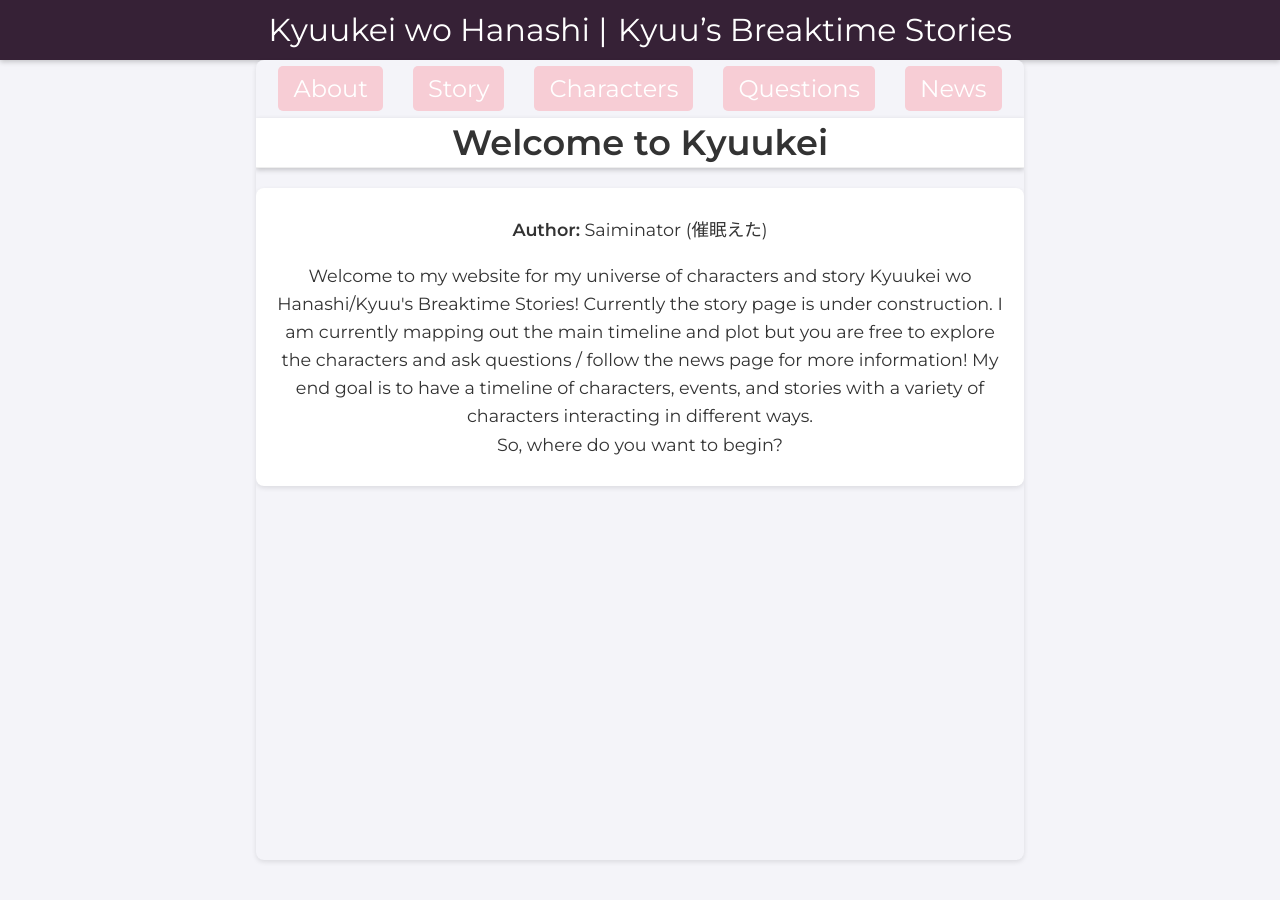
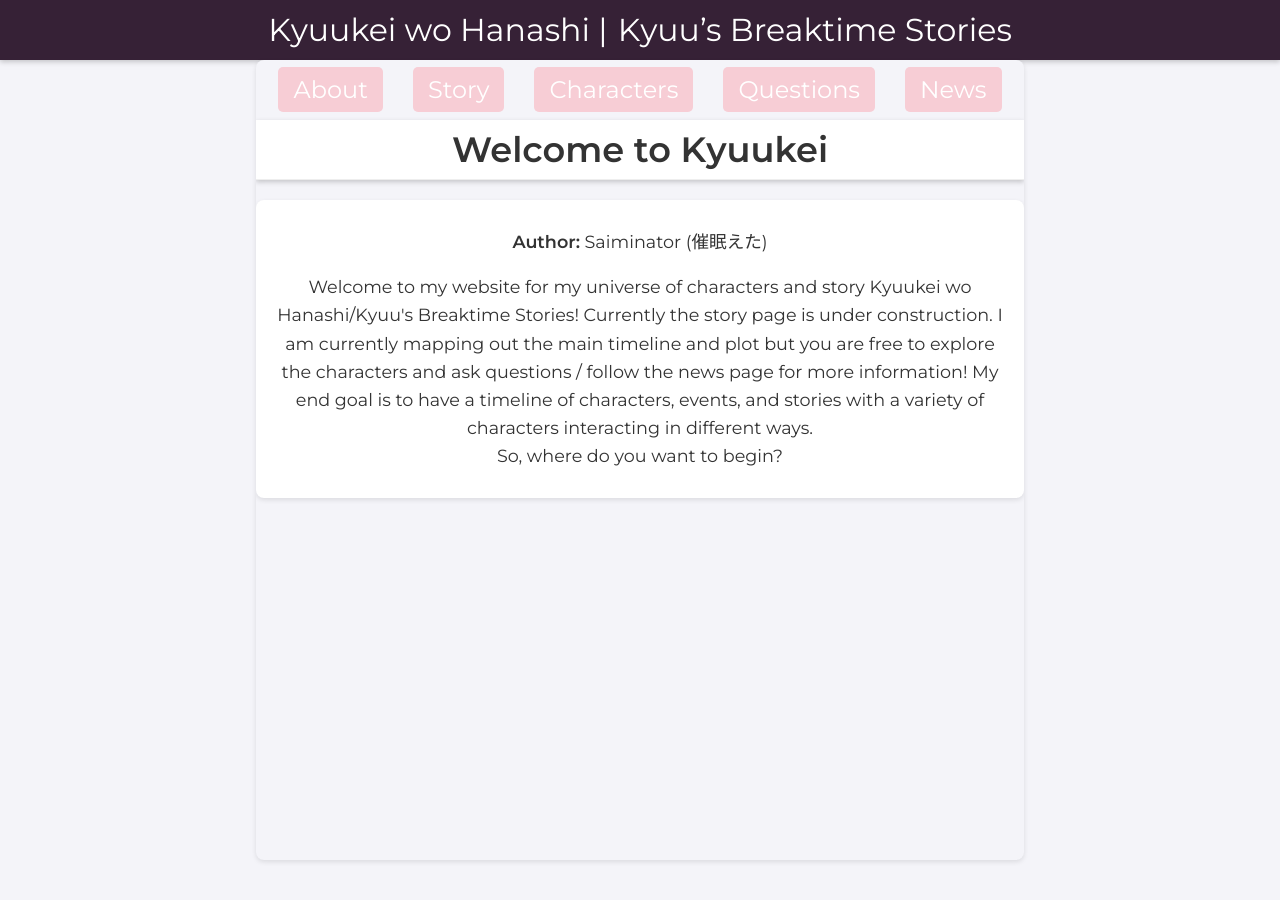
Before and after one commit to Saiminator/Kyuukei, a Jekyll site: the page built from index.html, in a window 1280 px wide. Built offline with Jekyll 4.4.1, drawn with Linux system fonts in a browser that asks for light colours.

Commit message:
Update style.css

```diff
--- a/css/style.css
+++ b/css/style.css
@@ -30,7 +30,7 @@
 
 body {
   font-family: 'Montserrat', sans-serif;
-  font-size: 1.1rem;  /* Increased base size */
+  font-size: 1.1rem;
   background: #f4f4f9;
   color: #333;
   line-height: 1.6;
@@ -57,7 +57,7 @@
   .side-box {
     display: block;
     width: 20%;
-    height: calc(100vh - 60px); /* Below header (60px) */
+    height: calc(100vh - 60px);
     overflow: hidden;
   }
   .side-box img {
@@ -135,7 +135,6 @@
 }
 
 /* ---------- Navigation Rules ---------- */
-/* Show mobile nav only on viewports ≤600px; desktop menu on ≥601px */
 @media (min-width: 601px) {
   #nav-mobile { display: none !important; }
   .nav-menu-desktop { display: flex !important; }
@@ -157,7 +156,7 @@
   }
   #nav-mobile-menu {
     list-style: none;
-    display: none; /* toggled via JS */
+    display: none;
     flex-direction: column;
     align-items: center;
     width: 100%;
@@ -174,8 +173,6 @@
     font-size: 1.25rem;
   }
   #nav-mobile-menu a:hover { color: #667eea; }
-
-  /* Style mobile menu toggle in Orby Pink */
   #nav-toggle {
     background: #f7cdd5;
     color: #fff;
@@ -187,11 +184,11 @@
   }
 }
 
-/* Desktop Navigation Menu inside Fixed Container */
+/* Desktop Navigation Menu */
 .nav-menu-desktop {
   margin: 0;
   padding: 0;
-  height: 60px; /* Fixed area for desktop menu */
+  height: 60px;
   display: flex;
   align-items: center;
   justify-content: center;
@@ -207,8 +204,8 @@
 .nav-menu-desktop li { margin: 0 15px; }
 .nav-menu-desktop a {
   font-weight: 500;
-  background: #f7cdd5; /* Orby Pink background */
-  color: #fff;        /* White text */
+  background: #f7cdd5;
+  color: #fff;
   text-decoration: none;
   font-size: 1.5rem;
   padding: 8px 15px;
@@ -216,8 +213,6 @@
   transition: background 0.3s ease, color 0.3s ease;
 }
 .nav-menu-desktop a:hover { background: #e0a8b5; }
-
-/* Responsive adjustments for desktop menu when viewport is below 750px */
 @media (max-width: 750px) {
   .nav-menu-desktop a {
     font-size: 1.3rem;
@@ -227,7 +222,6 @@
 
 /* =====================================================
    6. Fixed Container for Page Content
-   (Used by pages such as News, Questions, Character Wiki, etc.)
 ===================================================== */
 .section-fixed-title {
   display: flex;
@@ -239,49 +233,25 @@
   border-radius: 8px;
   box-shadow: 0 2px 5px rgba(0,0,0,0.1);
 }
-
-/* Section Header (Page Title) */
-.section-header {
-  flex: 0 0 50px;
-  padding: 0 20px; /* Only horizontal padding */
+.section-fixed-title .section-header {
+  padding: 0 20px;
   background: #fff;
   border-bottom: 1px solid #eee;
   text-align: center;
   line-height: 50px;
   margin: 0;
+  /* Use min-height to allow wrapping */
+  min-height: 50px;
 }
-.section-header h1 {
+.section-fixed-title .section-header h1 {
   margin: 0;
   padding: 0;
 }
 
-/* Responsive adjustment for very small screens (420px and below) */
-@media (max-width: 420px) {
-  .section-header h1 {
-    font-size: 1.2rem;
-    line-height: 1.2rem;
-  }
-}
-
-/* Scrollable Content Area inside Fixed Container */
-/* Default: 100vh - 100px - 110px = calc(100vh - 210px) */
+/* Instead of a fixed calc() for .section-scroll, use flex-grow */
 .section-fixed-title .section-scroll {
-  height: calc(100vh - 210px);
+  flex: 1;
   overflow-y: auto;
-}
-
-/* Desktop: Increase container height by 20px (calc(100vh - 190px)) */
-@media (min-width: 1024px) {
-  .section-fixed-title .section-scroll {
-    height: calc(100vh - 190px);
-  }
-}
-
-/* Mobile: Shorten container height by 80px (calc(100vh - 290px)) */
-@media (max-width: 600px) {
-  .section-fixed-title .section-scroll {
-    height: calc(100vh - 290px);
-  }
 }
 
 /* =====================================================
@@ -309,7 +279,7 @@
 }
 
 /* =====================================================
-   9. TIMELINE BRANCHES (Horizontal Scroll for Timeline Page)
+   9. TIMELINE BRANCHES (Horizontal Scroll)
 ===================================================== */
 .timeline-container {
   display: flex;
@@ -317,18 +287,15 @@
   gap: 30px;
   padding: 20px;
 }
-
 .timeline-branch {
   display: flex;
   flex-direction: column;
 }
-
 .branch-title {
   font-size: 1.5rem;
   margin-bottom: 10px;
   color: #000;
 }
-
 .branch-chapters {
   display: flex;
   overflow-x: auto;
@@ -338,7 +305,6 @@
 .branch-chapters::-webkit-scrollbar {
   display: none;
 }
-
 .chapter-card {
   flex: 0 0 auto;
   background: #fff;
@@ -347,7 +313,7 @@
   padding: 10px;
   min-width: 200px;
   text-align: center;
-  box-shadow: 0 1px 3px rgba(0, 0, 0, 0.1);
+  box-shadow: 0 1px 3px rgba(0,0,0,0.1);
   text-decoration: none;
   color: #000;
   transition: transform 0.3s ease, box-shadow 0.3s ease;
@@ -356,13 +322,11 @@
   transform: translateY(-3px);
   box-shadow: 0 3px 6px rgba(0,0,0,0.15);
 }
-
 .chapter-number {
   display: block;
   font-weight: bold;
   margin-bottom: 5px;
 }
-
 .chapter-title {
   display: block;
   font-size: 1rem;
@@ -398,7 +362,7 @@
 }
 
 /* =====================================================
-   11. Character Item Styling
+   11. Character Item Styling (for listing pages)
 ===================================================== */
 .character-item {
   cursor: pointer;
@@ -408,7 +372,7 @@
 }
 .character-image {
   width: 100%;
-  padding-top: 100%; /* Square aspect ratio */
+  padding-top: 100%;
   background-size: cover;
   background-position: center;
   border: 2px solid #ddd;
@@ -557,6 +521,8 @@
    (For News, Questions, Character Wiki, etc.)
 ===================================================== */
 .section-fixed-title {
+  display: flex;
+  flex-direction: column;
   height: calc(100vh - 100px);
   overflow: hidden;
   margin: 0 auto;
@@ -569,34 +535,18 @@
   background: #fff;
   border-bottom: 1px solid #eee;
   text-align: center;
-  height: 50px;
   line-height: 50px;
   margin: 0;
+  min-height: 50px;
 }
 .section-fixed-title .section-header h1 {
   margin: 0;
   padding: 0;
 }
-
-/* Scrollable content area */
-/* Default: 100vh - 100px - 110px = calc(100vh - 210px) */
+/* Use flex layout for scrollable content so it fills remaining space */
 .section-fixed-title .section-scroll {
-  height: calc(100vh - 210px);
+  flex: 1;
   overflow-y: auto;
-}
-
-/* Desktop: Increase container height by 20px (calc(100vh - 190px)) */
-@media (min-width: 1024px) {
-  .section-fixed-title .section-scroll {
-    height: calc(100vh - 190px);
-  }
-}
-
-/* Mobile: Shorten container height by 80px (calc(100vh - 290px)) */
-@media (max-width: 600px) {
-  .section-fixed-title .section-scroll {
-    height: calc(100vh - 290px);
-  }
 }
 
 /* =====================================================
@@ -618,7 +568,6 @@
   gap: 20px;
 }
 
-/* Left Panel (Background & Abilities) */
 .left-panel {
   flex: 2;
   text-align: left;
@@ -653,7 +602,6 @@
   line-height: 1.6;
 }
 
-/* Right Panel (Name, Picture, Basic Info) */
 .right-panel {
   flex: 1;
   padding-left: 20px;
@@ -686,7 +634,6 @@
   margin: 4px 0;
 }
 
-/* Responsive adjustments for Character Detail */
 @media (max-width: 800px) {
   .detail-container {
     flex-direction: column;
@@ -710,21 +657,18 @@
   gap: 20px;
 }
 
-/* Desktop: 4 columns */
 @media (min-width: 1024px) {
   .character-view-container {
     grid-template-columns: repeat(4, 1fr);
   }
 }
 
-/* Tablet: 3 columns */
 @media (max-width: 1023px) and (min-width: 601px) {
   .character-view-container {
     grid-template-columns: repeat(3, 1fr);
   }
 }
 
-/* Mobile: 2 columns */
 @media (max-width: 600px) {
   .character-view-container {
     grid-template-columns: repeat(2, 1fr);
@@ -738,15 +682,17 @@
   text-decoration: none;
   color: inherit;
 }
+
 .character-image, .category-image {
   width: 100%;
-  padding-top: 100%; /* Square aspect ratio */
+  padding-top: 100%;
   background-size: cover;
   background-position: center;
   border: 2px solid #ddd;
   border-radius: 5px;
   margin-bottom: 5px;
 }
+
 .character-name, .category-name {
   text-align: center;
   font-size: 1rem;
@@ -760,7 +706,7 @@
   display: block;
   margin: 20px auto;
   padding: 10px 20px;
-  background-color: #0077be; /* Blue background */
+  background-color: #0077be;
   color: #fff;
   border: none;
   border-radius: 5px;
```
